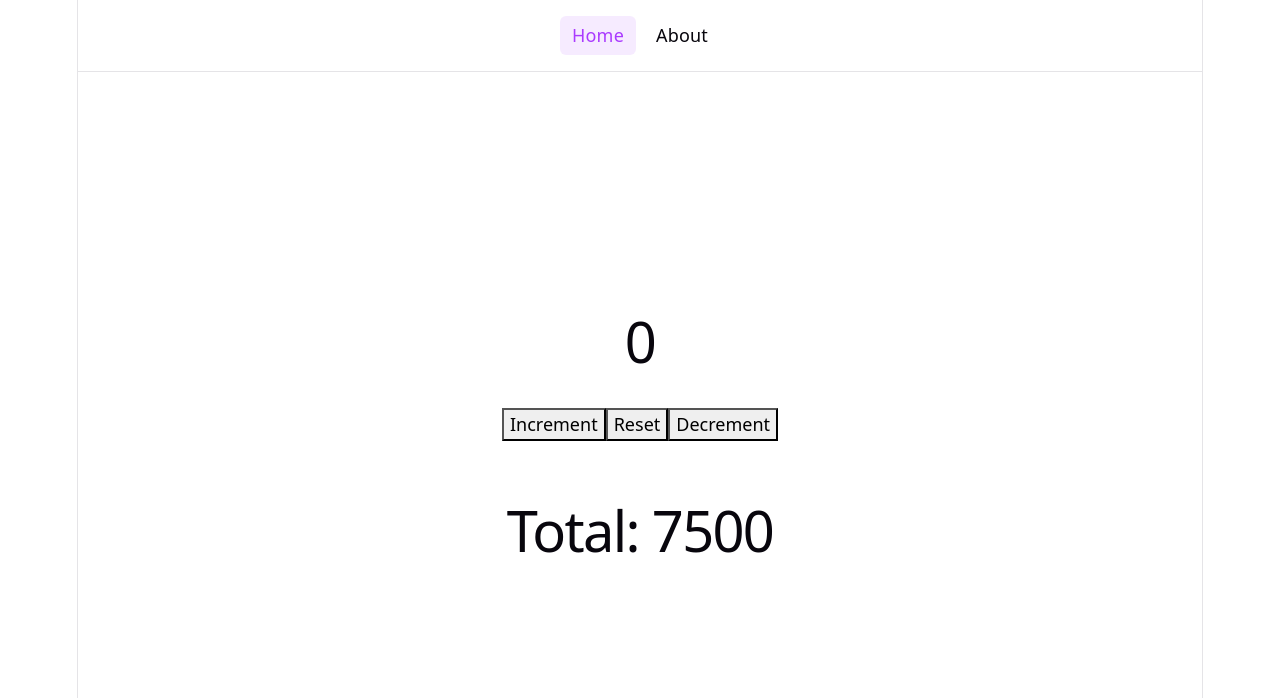
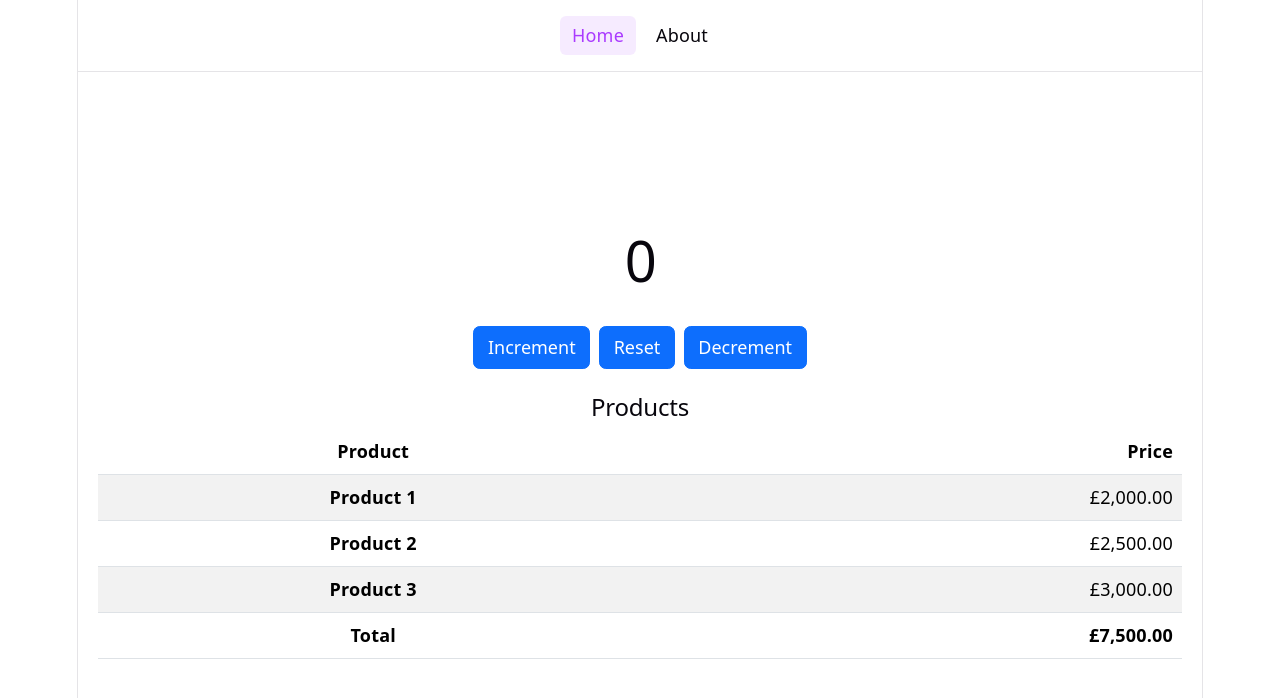
Before and after one commit to Joyal01-01/Internship-Program, a React (Vite) app in the folder Frontend/Frontend/: page / in a window 1280 px wide. Shown: the top 698 px of the page. Built offline with nearby package versions, Linux system fonts and the light colour scheme.

Commit message:
feat: enhance ProductList component with detailed product table and total price display

```diff
--- a/Frontend/Frontend/src/Component/Button.tsx
+++ b/Frontend/Frontend/src/Component/Button.tsx
@@ -1,6 +1,6 @@
 const Button = ({label, onClick}: {label:string; onClick: ()=> void}) => {
     return(
-        <button onClick={onClick}>
+        <button type="button" className="btn btn-primary mx-1" onClick={onClick}>
             {label}
         </button>
     )
--- a/Frontend/Frontend/src/Component/productList.tsx
+++ b/Frontend/Frontend/src/Component/productList.tsx
@@ -14,9 +14,33 @@ const ProductList = ({product}: {product:Product[]}) => {
     }, [product]);
 
     return (
-        <div>
-            <h1>Total: {total}</h1>
-        </div>
+        <section className="w-100" aria-labelledby="product-list-heading">
+            <h2 id="product-list-heading">Products</h2>
+            <div className="table-responsive">
+                <table className="table table-striped table-hover align-middle">
+                    <thead>
+                        <tr>
+                            <th scope="col">Product</th>
+                            <th scope="col" className="text-end">Price</th>
+                        </tr>
+                    </thead>
+                    <tbody>
+                        {product.map(({ id, price }) => (
+                            <tr key={id}>
+                                <th scope="row">Product {id}</th>
+                                <td className="text-end">{price.toLocaleString("en-GB", { style: "currency", currency: "GBP" })}</td>
+                            </tr>
+                        ))}
+                    </tbody>
+                    <tfoot>
+                        <tr>
+                            <th scope="row">Total</th>
+                            <td className="text-end fw-bold">{total.toLocaleString("en-GB", { style: "currency", currency: "GBP" })}</td>
+                        </tr>
+                    </tfoot>
+                </table>
+            </div>
+        </section>
     );
 }
 
```
